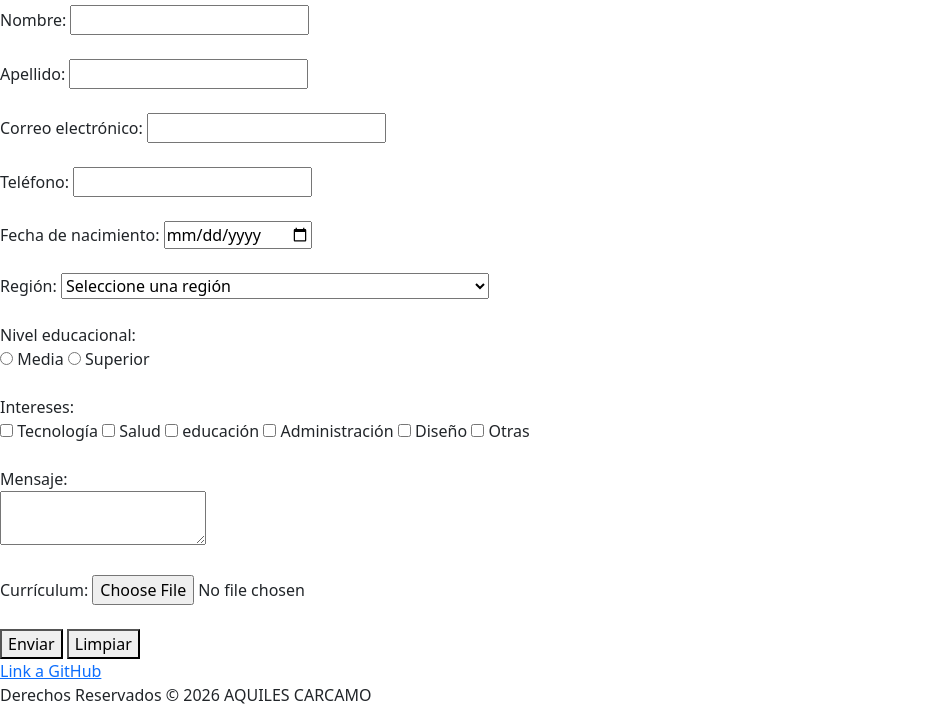
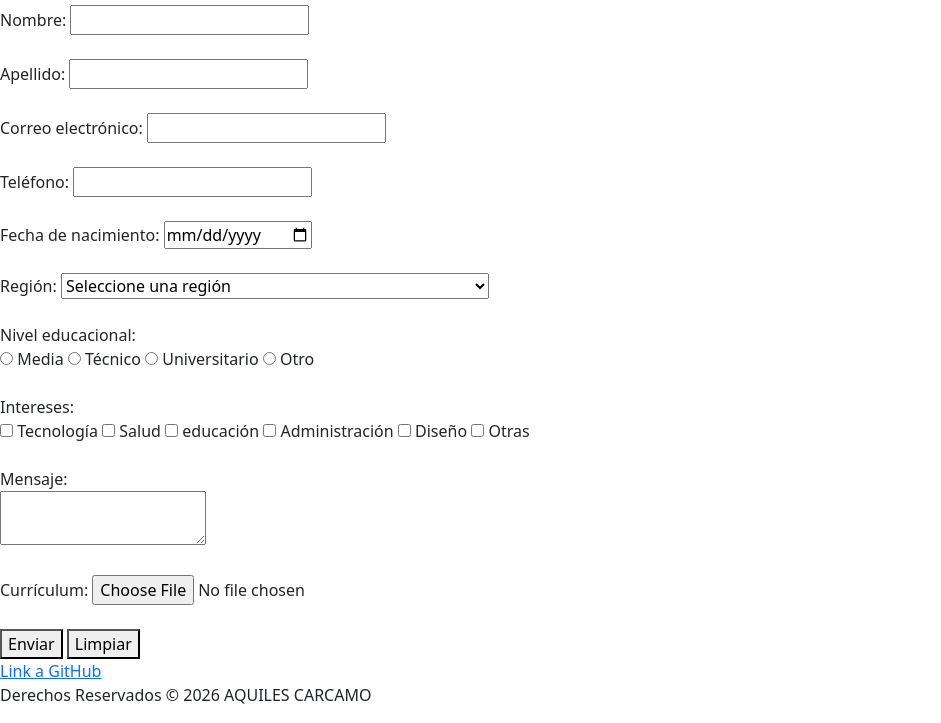
Before and after one commit to aquilescarcamo/Evaluaci-n_Formativa_Sitio_Web, a plain HTML site: page index.html in a window 1280 px wide. Shown: the part 756-1479 px from the top of the page, without its empty margins (0-941 px from the left). Drawn offline with nearby package versions, Linux system fonts and the light colour scheme; files that its build step writes are made by us from their sources.

Commit message:
carreras

```diff
--- a/index.html
+++ b/index.html
@@ -57,7 +57,9 @@
         <br><br>
         <label>Nivel educacional:</label><br>
         <input type="radio" id="media" name="educacion" value="media" required> <label for="media">Media</label>
-        <input type="radio" id="superior" name="educacion" value="superior"> <label for="superior">Superior</label>
+        <input type="radio" id="tecnico" name="educacion" value="tecnico"> <label for="tecnico">Técnico</label>
+        <input type="radio" id="universitario" name="educacion" value="universitario"> <label for="universitario">Universitario</label>
+        <input type="radio" id="otro" name="educacion" value="otro"> <label for="otro">Otro</label>
         <br><br>
         <label>Intereses:</label><br>
         <input type="checkbox" id="tech" name="interes" value="tech"> <label for="tech">Tecnología</label>
```
